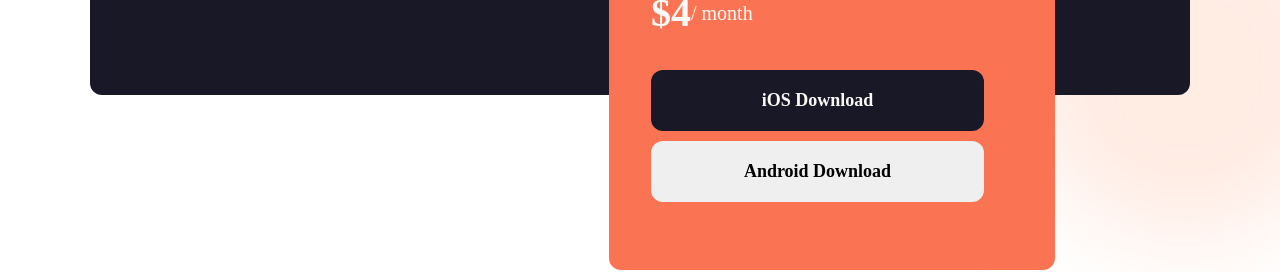
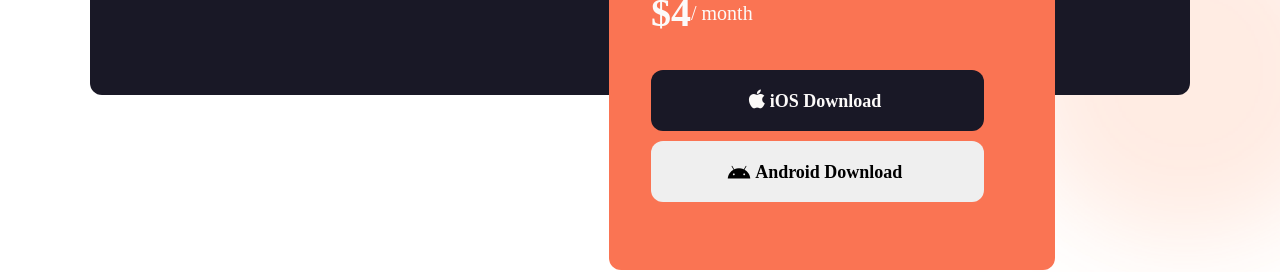
Before and after one commit to jeff2297/equalizer-landing-page, a plain HTML site: page index.html in a window 1280 px wide. Shown: the part 1305-1577 px from the top of the page. Drawn offline with Linux system fonts and the light colour scheme.

Commit message:
update on button icons.

```diff
--- a/index.html
+++ b/index.html
@@ -38,8 +38,8 @@
                     <p class="main-price-sub-price">/ month</p>
                 </div>
                 <div class="main-buttons">
-                    <button class="bgt ios">iOS Download</button>
-                    <button class="bgt android">Android Download</button>
+                    <button class="bgt ios"><i class="fab fa-apple"></i>iOS Download</button>
+                    <button class="bgt android"><i class="fab fa-android" style="font-size:20px" ></i>Android Download</button>
                 </div>
             </div>
         </div>
--- a/styles/css/main.css
+++ b/styles/css/main.css
@@ -35,6 +35,19 @@
     height: 61px;
     border-radius: 12px;
     cursor: pointer;
+  }
+
+  .fab.fa-apple{
+    position: relative;
+    left: -5px;
+    font-size: 120%;
+  }
+
+  .fab.fa-android{
+    position: relative;
+    left: -5px;
+    top: 3px;
+    font-size: 120%;
   }
 
   header {
```
